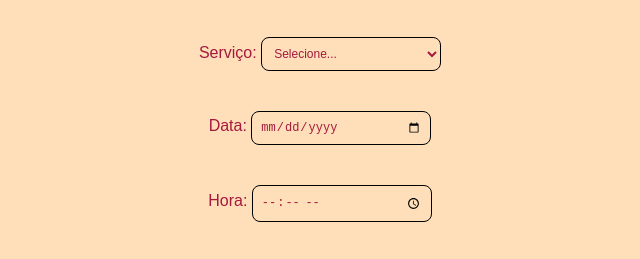
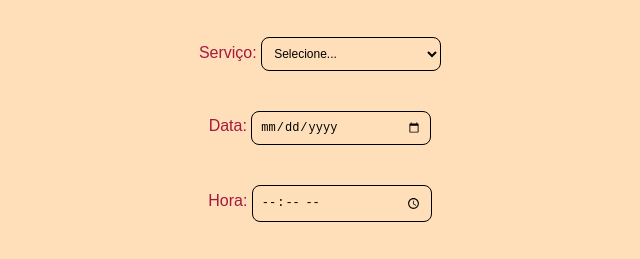
Before and after one commit to Jonatas-b/Agendamento-Manicure, a plain HTML site: page index.html in a window 1280 px wide. Shown: the part 283-542 px from the top of the page, 320-960 px from the left. Drawn offline with Linux system fonts and the light colour scheme; a web font is replaced by a local one.

Commit message:
Update css
Não deu certo, voltei ao normal

```diff
--- a/style.css
+++ b/style.css
@@ -59,8 +59,6 @@ p {
   margin-bottom: 40px;
   width: 180px;
   background-color: transparent;
-  text-decoration: none;
-  color: #a4193d;
 }
 
 button {
```
